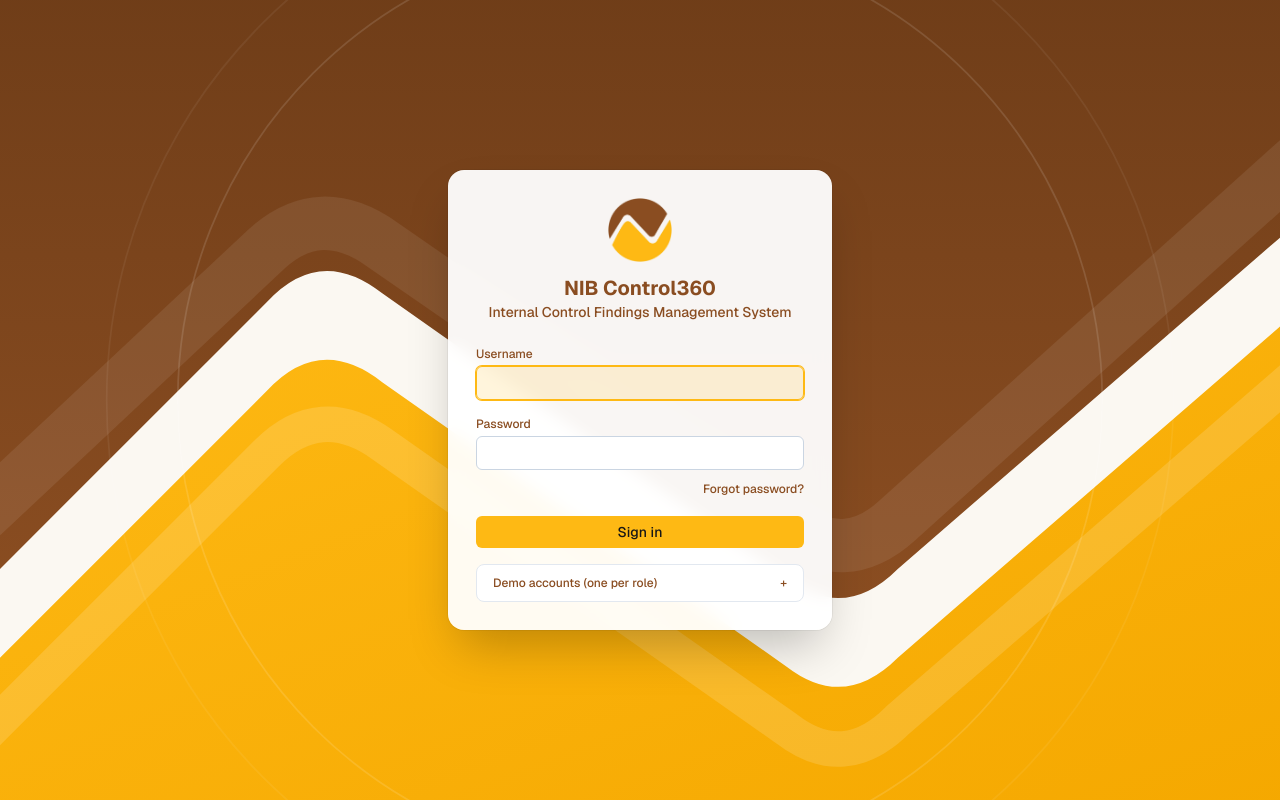
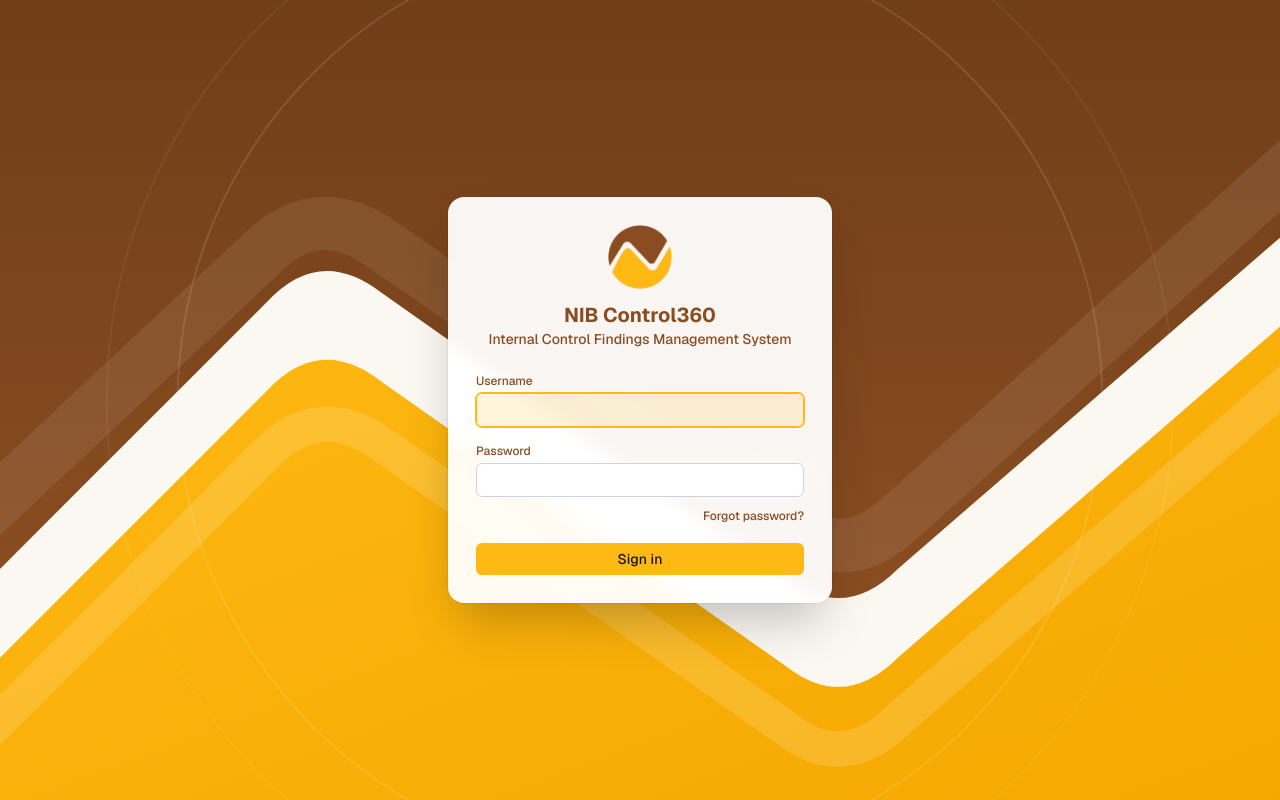
Before and after one commit to Tadelachewu/AuditNIb, a Next.js app: page /login in a window 1280 px wide. Built offline with nearby package versions, Linux system fonts and the light colour scheme.

Commit message:
production fix

```diff
--- a/prisma/seedData.ts
+++ b/prisma/seedData.ts
@@ -579,6 +579,18 @@ export function buildSeedDatabase(): Database {
     },
   ];
 
+  // The seed passwords above are fixed and published (README, and the
+  // login page's demo panel in development) - fine for a dev/demo database,
+  // never acceptable on a real one. Unless this is explicitly a development
+  // environment (APP_ENV=development, see docs/reset-data.md), every seeded
+  // account must set its own password at first login before it can reach
+  // anything but its Profile page (src/proxy.ts). No passwordExpiresAt:
+  // an install may sit unused for days after seeding, and the user still
+  // needs to be able to sign in once to change it. See docs/PRODUCTION.md.
+  if ((process.env.APP_ENV ?? "").trim().toLowerCase() !== "development") {
+    for (const u of users) u.mustChangePassword = true;
+  }
+
   return {
     users,
     roles,
--- a/src/app/login/page.tsx
+++ b/src/app/login/page.tsx
@@ -1,15 +1,12 @@
-"use client";
+import { LoginClient, type DemoUser } from "@/components/auth/LoginClient";
 
-import { useState } from "react";
-import Image from "next/image";
-import Link from "next/link";
-import { useRouter } from "next/navigation";
-import { apiSend, ApiError } from "@/lib/api-client";
-import { Button } from "@/components/ui/Button";
-import { Input, Label } from "@/components/ui/Field";
-import { AuthBackdrop, AUTH_PANEL_CLASS } from "@/components/auth/AuthBackdrop";
-
-const DEMO_USERS = [
+// The seeded demo accounts (prisma/seedData.ts) - listed on the sign-in
+// page ONLY on a server explicitly marked APP_ENV=development. Anywhere
+// else this is null, so the credentials never reach the browser - not in
+// the page, not in its JavaScript. Seeded accounts on a non-development
+// database must change these passwords at first login anyway (seedData.ts).
+// See docs/PRODUCTION.md.
+const DEMO_USERS: DemoUser[] = [
   { role: "Administrator", username: "admin", password: "Admin@123" },
   { role: "HO Internal Controller", username: "ho.controller", password: "Ho@12345" },
   { role: "District Internal Controller", username: "district.controller", password: "District@123" },
@@ -19,100 +16,11 @@ const DEMO_USERS = [
   { role: "Executive (Read-only)", username: "executive", password: "Executive@123" },
 ];
 
+// Read per request (not at build time), so a built app follows the
+// server's .env - the same switch as the /dev-reset tool.
+export const dynamic = "force-dynamic";
+
 export default function LoginPage() {
-  const router = useRouter();
-  const [username, setUsername] = useState("");
-  const [password, setPassword] = useState("");
-  const [error, setError] = useState<string | null>(null);
-  const [loading, setLoading] = useState(false);
-  const [showDemo, setShowDemo] = useState(false);
-
-  async function handleSubmit(e: React.FormEvent) {
-    e.preventDefault();
-    setError(null);
-    setLoading(true);
-    try {
-      await apiSend("/api/auth/login", "POST", { username, password });
-      router.push("/dashboard");
-      router.refresh();
-    } catch (err) {
-      setError(err instanceof ApiError ? err.message : "Something went wrong. Please try again.");
-    } finally {
-      setLoading(false);
-    }
-  }
-
-  return (
-    <AuthBackdrop>
-      <div className={AUTH_PANEL_CLASS}>
-        <div className="mb-6 flex flex-col items-center text-center">
-          <Image src="/Nib_International_Bank.png" alt="NIB International Bank" width={64} height={64} className="mb-3" priority />
-          <h1 className="text-xl font-bold text-brand-ink">NIB Control360</h1>
-          <p className="text-sm font-medium text-brand-ink">Internal Control Findings Management System</p>
-        </div>
-
-        <form onSubmit={handleSubmit}>
-          <div className="mb-4">
-            <Label htmlFor="username" brand>Username</Label>
-            <Input
-              id="username"
-              autoFocus
-              autoComplete="username"
-              value={username}
-              onChange={(e) => setUsername(e.target.value)}
-              required
-            />
-          </div>
-          <div className="mb-4">
-            <Label htmlFor="password" brand>Password</Label>
-            <Input
-              id="password"
-              type="password"
-              autoComplete="current-password"
-              value={password}
-              onChange={(e) => setPassword(e.target.value)}
-              required
-            />
-            <div className="mt-1.5 text-right">
-              <Link
-                href="/forgot-password"
-                className="text-xs font-medium text-brand-ink hover:underline"
-              >
-                Forgot password?
-              </Link>
-            </div>
-          </div>
-
-          {error && <p className="mb-4 text-sm text-red-600">{error}</p>}
-
-          <Button type="submit" disabled={loading} className="w-full">
-            {loading ? "Signing in..." : "Sign in"}
-          </Button>
-        </form>
-
-        <div className="mt-4 rounded-lg border border-slate-200 bg-white">
-          <button
-            type="button"
-            onClick={() => setShowDemo((v) => !v)}
-            className="flex w-full items-center justify-between px-4 py-2.5 text-left text-xs font-medium text-brand-ink"
-          >
-            Demo accounts (one per role)
-            <span>{showDemo ? "−" : "+"}</span>
-          </button>
-          {showDemo && (
-            <div className="max-h-56 overflow-y-auto border-t border-slate-100 px-4 py-2 text-xs">
-              {DEMO_USERS.map((u) => (
-                <div key={u.username} className="flex items-center justify-between gap-2 py-1.5">
-                  <span className="text-brand-ink/80">{u.role}</span>
-                  <span className="whitespace-nowrap font-mono text-brand-ink">
-                    {u.username} / {u.password}
-                  </span>
-                </div>
-              ))}
-            </div>
-          )}
-        </div>
-      </div>
-    </AuthBackdrop>
-  );
+  const isDevelopment = (process.env.APP_ENV ?? "").trim().toLowerCase() === "development";
+  return <LoginClient demoUsers={isDevelopment ? DEMO_USERS : null} />;
 }
--- /dev/null
+++ b/src/components/auth/LoginClient.tsx
@@ -0,0 +1,121 @@
+"use client";
+
+import { useState } from "react";
+import Image from "next/image";
+import Link from "next/link";
+import { useRouter } from "next/navigation";
+import { apiSend, ApiError } from "@/lib/api-client";
+import { Button } from "@/components/ui/Button";
+import { Input, Label } from "@/components/ui/Field";
+import { AuthBackdrop, AUTH_PANEL_CLASS } from "@/components/auth/AuthBackdrop";
+
+export interface DemoUser {
+  role: string;
+  username: string;
+  password: string;
+}
+
+// The sign-in form. Rendered by src/app/login/page.tsx (a Server
+// Component), which passes `demoUsers` only when APP_ENV=development - in
+// production the list is null and the demo credentials are never sent to
+// the browser at all (not just hidden). See docs/PRODUCTION.md.
+
+export function LoginClient({ demoUsers }: { demoUsers: DemoUser[] | null }) {
+  const router = useRouter();
+  const [username, setUsername] = useState("");
+  const [password, setPassword] = useState("");
+  const [error, setError] = useState<string | null>(null);
+  const [loading, setLoading] = useState(false);
+  const [showDemo, setShowDemo] = useState(false);
+
+  async function handleSubmit(e: React.FormEvent) {
+    e.preventDefault();
+    setError(null);
+    setLoading(true);
+    try {
+      await apiSend("/api/auth/login", "POST", { username, password });
+      router.push("/dashboard");
+      router.refresh();
+    } catch (err) {
+      setError(err instanceof ApiError ? err.message : "Something went wrong. Please try again.");
+    } finally {
+      setLoading(false);
+    }
+  }
+
+  return (
+    <AuthBackdrop>
+      <div className={AUTH_PANEL_CLASS}>
+        <div className="mb-6 flex flex-col items-center text-center">
+          <Image src="/Nib_International_Bank.png" alt="NIB International Bank" width={64} height={64} className="mb-3" priority />
+          <h1 className="text-xl font-bold text-brand-ink">NIB Control360</h1>
+          <p className="text-sm font-medium text-brand-ink">Internal Control Findings Management System</p>
+        </div>
+
+        <form onSubmit={handleSubmit}>
+          <div className="mb-4">
+            <Label htmlFor="username" brand>Username</Label>
+            <Input
+              id="username"
+              autoFocus
+              autoComplete="username"
+              value={username}
+              onChange={(e) => setUsername(e.target.value)}
+              required
+            />
+          </div>
+          <div className="mb-4">
+            <Label htmlFor="password" brand>Password</Label>
+            <Input
+              id="password"
+              type="password"
+              autoComplete="current-password"
+              value={password}
+              onChange={(e) => setPassword(e.target.value)}
+              required
+            />
+            <div className="mt-1.5 text-right">
+              <Link
+                href="/forgot-password"
+                className="text-xs font-medium text-brand-ink hover:underline"
+              >
+                Forgot password?
+              </Link>
+            </div>
+          </div>
+
+          {error && <p className="mb-4 text-sm text-red-600">{error}</p>}
+
+          <Button type="submit" disabled={loading} className="w-full">
+            {loading ? "Signing in..." : "Sign in"}
+          </Button>
+        </form>
+
+        {demoUsers && demoUsers.length > 0 && (
+        <div className="mt-4 rounded-lg border border-slate-200 bg-white">
+          <button
+            type="button"
+            onClick={() => setShowDemo((v) => !v)}
+            className="flex w-full items-center justify-between px-4 py-2.5 text-left text-xs font-medium text-brand-ink"
+          >
+            Demo accounts (one per role)
+            <span>{showDemo ? "−" : "+"}</span>
+          </button>
+          {showDemo && (
+            <div className="max-h-56 overflow-y-auto border-t border-slate-100 px-4 py-2 text-xs">
+              {demoUsers?.map((u) => (
+                <div key={u.username} className="flex items-center justify-between gap-2 py-1.5">
+                  <span className="text-brand-ink/80">{u.role}</span>
+                  <span className="whitespace-nowrap font-mono text-brand-ink">
+                    {u.username} / {u.password}
+                  </span>
+                </div>
+              ))}
+            </div>
+          )}
+        </div>
+        )}
+      </div>
+    </AuthBackdrop>
+  );
+}
```
Also changed, not shown: 4 other files (tests, documents, lock files or other folders).
